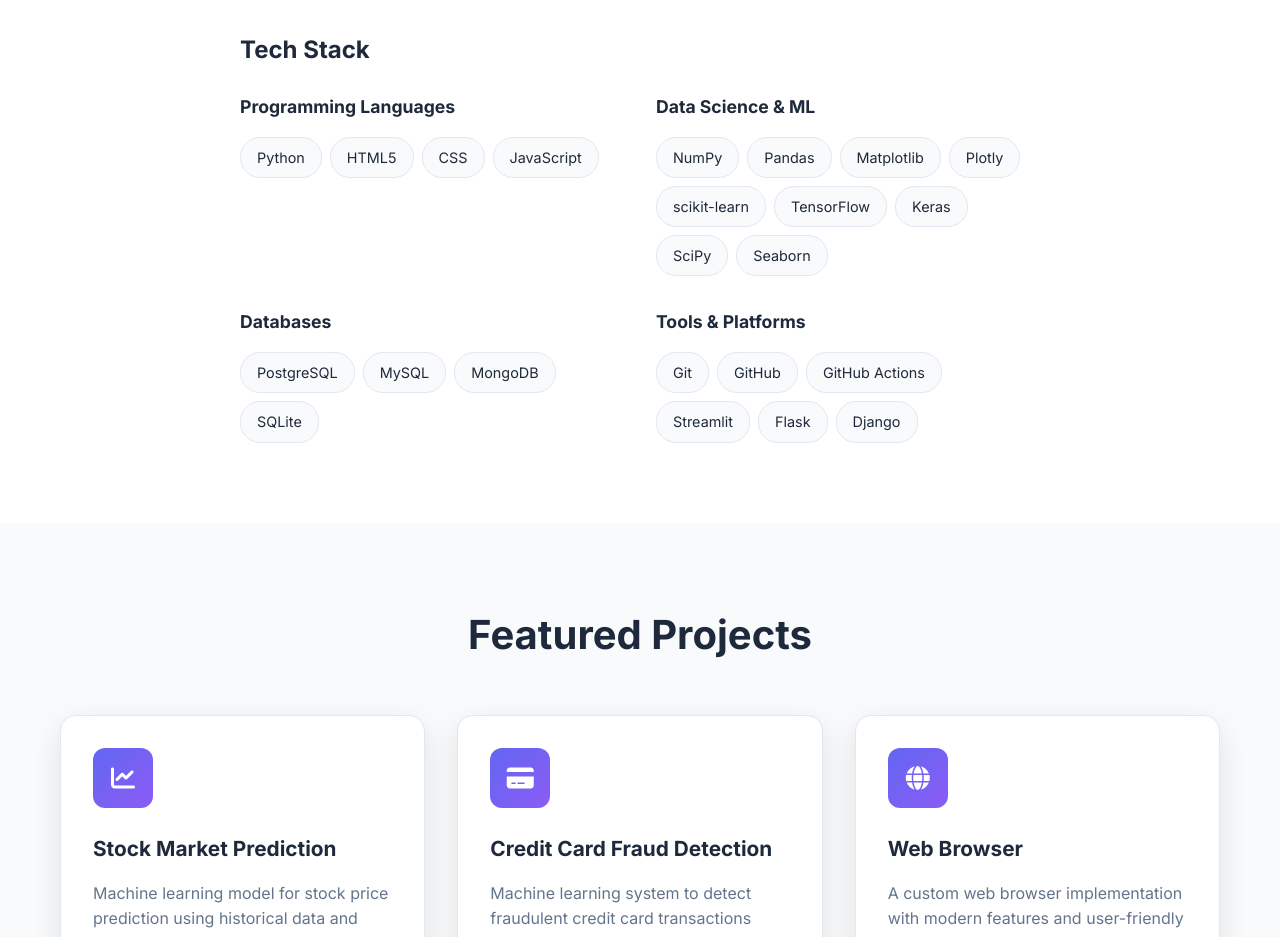
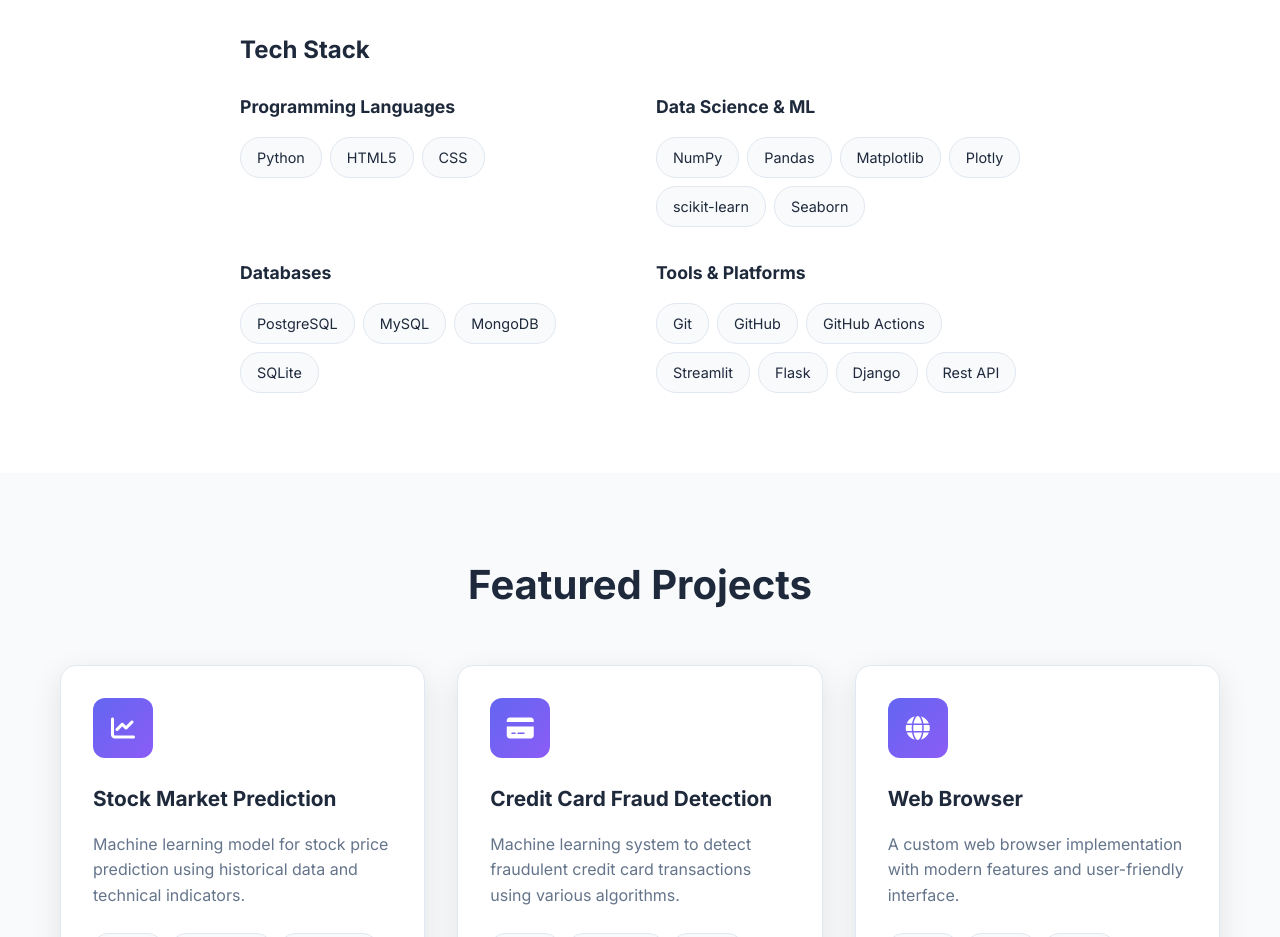
Before and after one commit to mohithnovoct/mohithnovoct.github.io, a website: page index.html in a window 1280 px wide. Shown: the part 1160-2097 px from the top of the page. Drawn offline with Linux system fonts and the light colour scheme.

Commit message:
skills update

```diff
--- a/index.html
+++ b/index.html
@@ -85,7 +85,6 @@
                                     <span class="skill-tag">Python</span>
                                     <span class="skill-tag">HTML5</span>
                                     <span class="skill-tag">CSS</span>
-                                    <span class="skill-tag">JavaScript</span>
                                 </div>
                             </div>
                             <div class="skill-category">
@@ -96,9 +95,6 @@
                                     <span class="skill-tag">Matplotlib</span>
                                     <span class="skill-tag">Plotly</span>
                                     <span class="skill-tag">scikit-learn</span>
-                                    <span class="skill-tag">TensorFlow</span>
-                                    <span class="skill-tag">Keras</span>
-                                    <span class="skill-tag">SciPy</span>
                                     <span class="skill-tag">Seaborn</span>
                                 </div>
                             </div>
@@ -120,6 +116,7 @@
                                     <span class="skill-tag">Streamlit</span>
                                     <span class="skill-tag">Flask</span>
                                     <span class="skill-tag">Django</span>
+                                    <span class="skill-tag">Rest API</span>
                                 </div>
                             </div>
                         </div>
```
